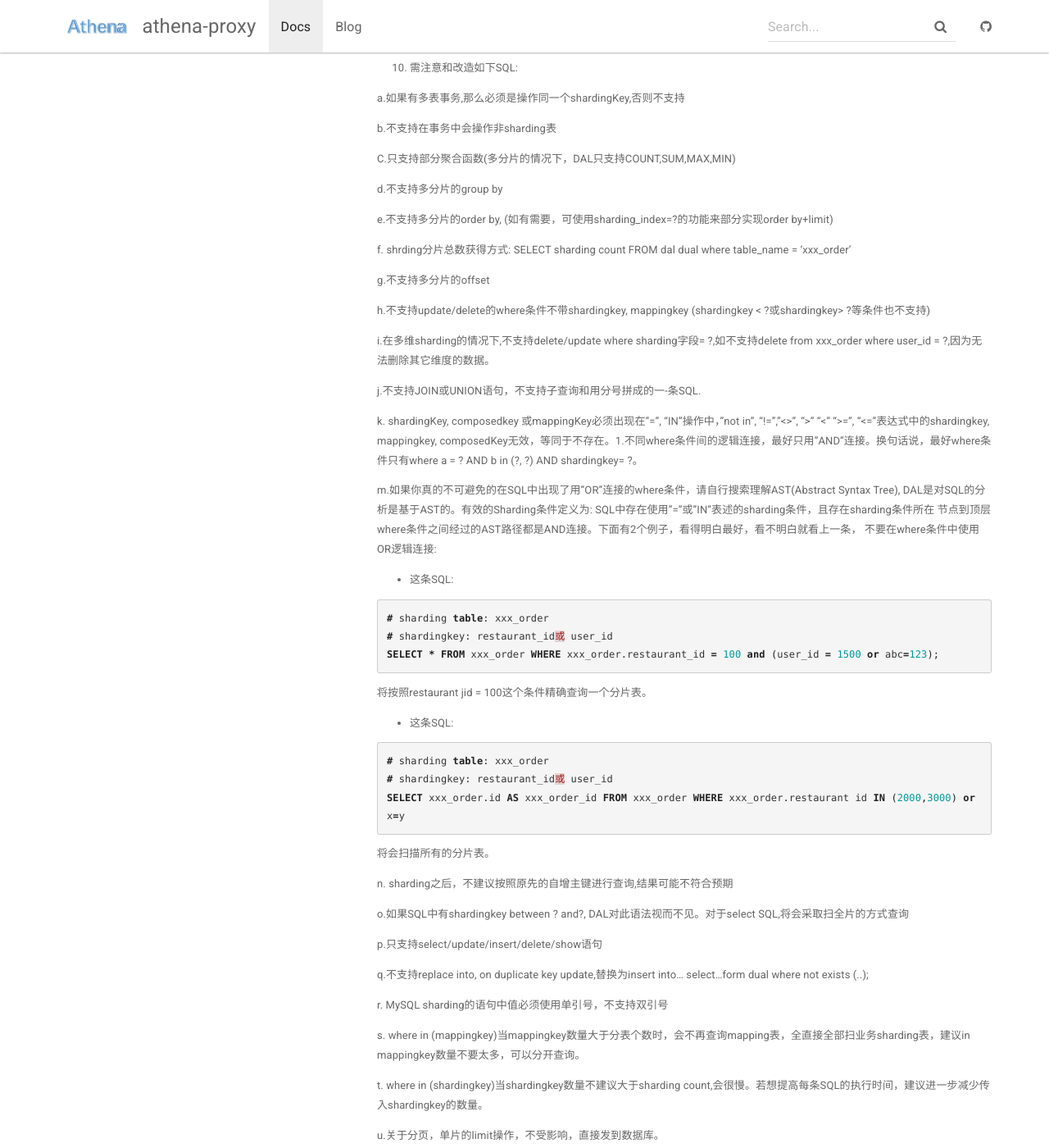
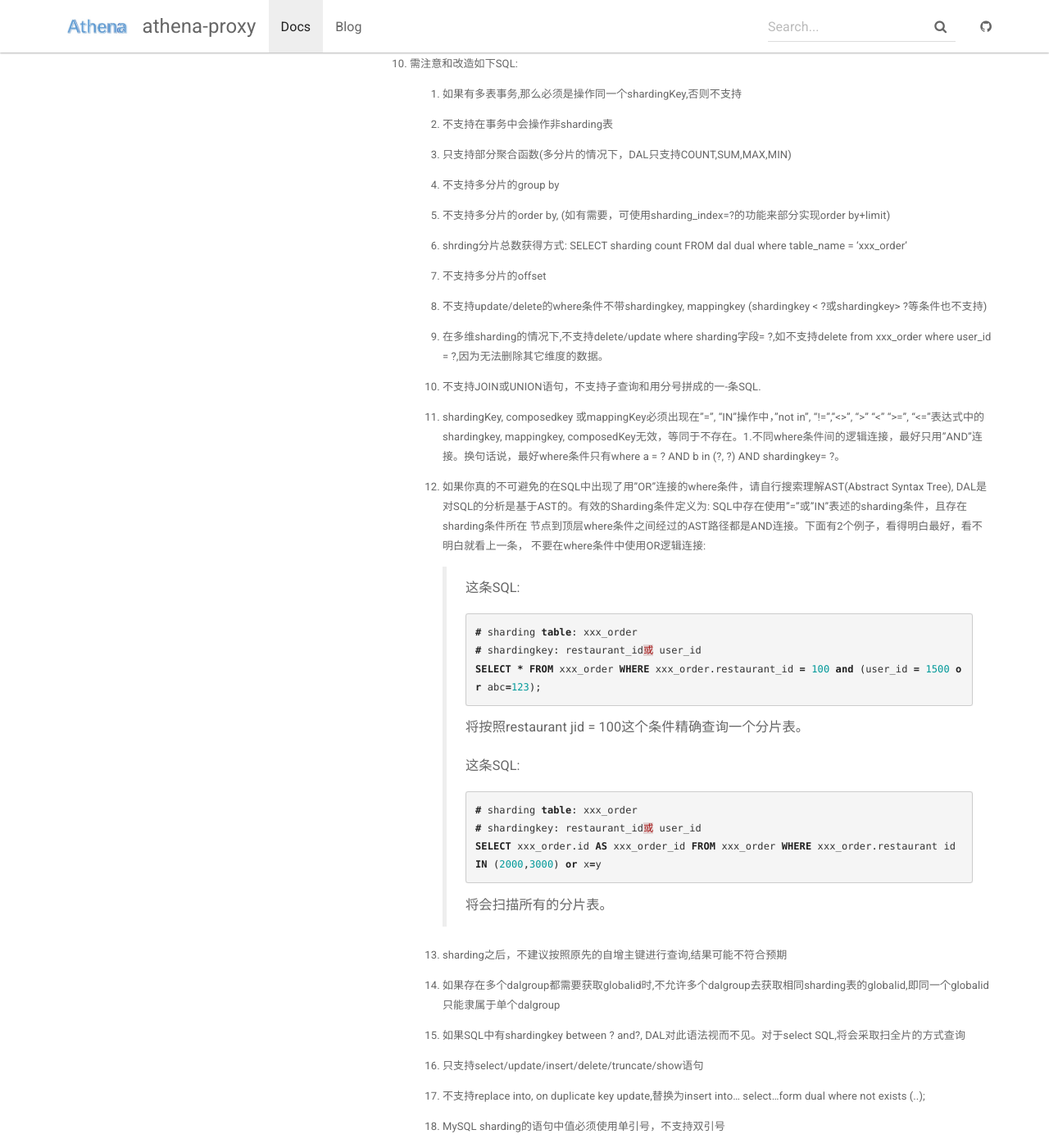
Before and after one commit to athena-proxy/athena-proxy.github.io, a Jekyll site: the page built from _docs/DAL接入/sharding-limit.md, in a window 1280 px wide and 1400 px high, scrolled down 945 px. Shown: the whole window at 82% size. Built offline with Jekyll 4.4.1, drawn with Linux system fonts in a browser that asks for light colours; some of the changed text lies outside the part shown.

Commit message:
formatting markdown files and add doc for globalid

````diff
--- a/_data/docs.yml
+++ b/_data/docs.yml
@@ -1,3 +1,7 @@
 - title: DAL接入
   docs:
   - sharding-limit
+
+- title: DAL原理
+  docs:
+  - globalid
--- /dev/null
+++ b/_docs/DAL原理/globalid.md
@@ -0,0 +1,44 @@
+---
+title: GlobalId原理
+permalink: /docs/globalid/
+---
+
+## 背景
+
+Globalld最初的目的是为了配合Athena第一个Sharding客户订单表的Sharding方案而产生的一个配套方案。订单表的Sharding方案必须配合Athena提供的Globalld才能工作。后来，由于Athena到DB之间的连接复用，导致原来产研写入一条记录,然后使用 `SELECT LAST_INSERT_ID()`  SQL获取生成的id，然后再赋予此id业务含义的玩法没办法继续下去，因为 `LAST_INSERT_ID() ` 是一个DB会话相关的函数。产研只能使用GloballD预先获取生成的全局唯一id，然后再写入数据库来绕过上述问题。
+
+## 使用姿势
+
+考虑到使用GloballD的用户大部分都是与数据库配套使用的，为了减少业务不必要的依赖，所以Athena提供的GlobalID是通过业务发送特殊SQL的给Athena,然后Athena在返回的结果中返回生成的GloballD给用户使用的。
+
+## GloballD原理
+
+为满足不同业务场景的需求，Athena开发了多种不同种类的Globalld提供给业务使用。大部分返回的Globalld都是类型的结果，基本原理都是在用户的数据库中创建一张 `dal_sequences` 表，然后在该表中写入记录，存储种子值，每个Athena进程在有请求要获取Globalld时会从对应的dal_sequences表中获取对应记录的种子值作为填充位填充到Globalld的高位中保证Globalld的全局唯一性， 也可以通过控制种子值的范围来控制最终生成的Globalld的范围，在Globalld的低位写入不同的信息用于不同的目的。最后将拼凑好的Globalld返回给Client。
+
+同一个DAL Group可以有多个GloballD，多个Globalld的种子值写在同一个Home库中的dal_sequences表中。Home库对于非Sharding的库就等于业务自己的数据库，Sharding库即便Sharding后，依然有些SQL无法找到合适的库执行，而且业务大概率是Sharding表和非Sharding表混用的，原来未sharding的表会存在home库上。此处所说的库是database概念，不是数据库进程级别，所以Home库可以位于独立的数据库机器，同机器不同数据库进程，同进程不同database，甚至可以与某个Sharding分片库相同。业务在请求同一个Athena集群的不同节点时，这些节点都会去同一个dal sequences表获取最新的种子值，每次获取使用 `select for update` 语法保证每次获取种子只会有一个Athena节点成功来避免Globalld重复。
+
+出于性能的考虑，每个Athena节 点会缓存部分的种子值，只有种子值用尽后才会去dal sequences表中获取一段新的种子值缓存。
+
+为了支持多机房部署，同一个逻辑的Globalld在不同机房会使用不同的种子范围，这些范围是保证分段不重合的。也就是说，对于同一个Globalld的种 子在dal_sequences表中会有多条记录，不同的机房使用不同的种子范围。结合下面的种子样例，实际的种子名是逻辑种子名+ezone后缀作为seq name存入的。不同ezone使用不同的种子。
+
+# 实际dal_sequences数据样例
+
+| seq name  | last_ value | is_ delete |
+| --------- | ----------- | ---------- |
+| xx_ezone1 | 0           | 0          |
+| xx_ezone2 | 1000000     | 0          |
+
+# dal_ sequences表结构
+
+```sql
+CREATE TABLE `dal_sequences` (
+	id bigint(20) unsigned NOT NULL AUTO_ INCREMENT COMMENT 'Physical main id',
+	seq_name varchar(64) NOT NULL DEFAULT '' COMMENT 'Sequence name'
+	last value bigint(20) NOT NULL DEFAULT '0' COMMENT 'The last used value of the sequence. The next value must be increased based on this value',
+	is_delete tinyint(4) NOT NULL DEFAULT '0' COMMENT 'Common column by DA rules',
+	created_at timestamp NOT NULL DEFAULT CURRENT_TIMESTAMP,
+	updated_at timestamp NOT NULL DEFAULT CURRENT_TIMESTAMP ON UPDATE CURRENT_TIMESTAMP,
+	PRIMARY KEY ('id'),
+	UNIQUE KEY `uk_seq_name` (`seq_name`)
+) ENGINE=InnoDB DEFAULT CHARSET=utf8 COMMENT='This table stores seeds of global id'
+```
--- a/_docs/DAL接入/sharding-limit.md
+++ b/_docs/DAL接入/sharding-limit.md
@@ -36,107 +36,106 @@
 
 10. 需注意和改造如下SQL:
 
-a.如果有多表事务,那么必须是操作同一个shardingKey,否则不支持
+    1. 如果有多表事务,那么必须是操作同一个shardingKey,否则不支持
 
-b.不支持在事务中会操作非sharding表
+    2. 不支持在事务中会操作非sharding表
 
-C.只支持部分聚合函数(多分片的情况下，DAL只支持COUNT,SUM,MAX,MIN)
+    3. 只支持部分聚合函数(多分片的情况下，DAL只支持COUNT,SUM,MAX,MIN)
 
-d.不支持多分片的group by
+    4. 不支持多分片的group by
 
-e.不支持多分片的order by, (如有需要，可使用sharding_index=?的功能来部分实现order by+limit)
+    5. 不支持多分片的order by, (如有需要，可使用sharding_index=?的功能来部分实现order by+limit)
 
-f. shrding分片总数获得方式: SELECT sharding count FROM dal dual where table_name = 'xxx_order'
+    6. shrding分片总数获得方式: SELECT sharding count FROM dal dual where table_name = 'xxx_order'
 
-g.不支持多分片的offset
+    7. 不支持多分片的offset
 
-h.不支持update/delete的where条件不带shardingkey, mappingkey (shardingkey < ?或shardingkey> ?等条件也不支持)
+    8. 不支持update/delete的where条件不带shardingkey, mappingkey (shardingkey < ?或shardingkey> ?等条件也不支持)
 
-i.在多维sharding的情况下,不支持delete/update where sharding字段= ?,如不支持delete from xxx_order where user_id = ?,因为无法删除其它维度的数据。
+    9. 在多维sharding的情况下,不支持delete/update where sharding字段= ?,如不支持delete from xxx_order where user_id = ?,因为无法删除其它维度的数据。
 
-j.不支持JOIN或UNION语句，不支持子查询和用分号拼成的一-条SQL.
+    10. 不支持JOIN或UNION语句，不支持子查询和用分号拼成的一-条SQL.
 
-k. shardingKey, composedkey 或mappingKey必须出现在"=", "IN"操作中，"not in", "!=","<>", ">" "<" ">=", "<="表达式中的shardingkey, mappingkey, composedKey无效，等同于不存在。1.不同where条件间的逻辑连接，最好只用"AND"连接。换句话说，最好where条件只有where a = ? AND b in (?, ?) AND shardingkey= ?。
+    11. shardingKey, composedkey 或mappingKey必须出现在"=", "IN"操作中，"not in", "!=","<>", ">" "<" ">=", "<="表达式中的shardingkey, mappingkey, composedKey无效，等同于不存在。1.不同where条件间的逻辑连接，最好只用"AND"连接。换句话说，最好where条件只有where a = ? AND b in (?, ?) AND shardingkey= ?。
 
-m.如果你真的不可避免的在SQL中出现了用"OR"连接的where条件，请自行搜索理解AST(Abstract Syntax Tree), DAL是对SQL的分析是基于AST的。有效的Sharding条件定义为: SQL中存在使用"="或"IN"表述的sharding条件，且存在sharding条件所在 节点到顶层where条件之间经过的AST路径都是AND连接。下面有2个例子，看得明白最好，看不明白就看上一条， 不要在where条件中使用OR逻辑连接:
+    12. 如果你真的不可避免的在SQL中出现了用"OR"连接的where条件，请自行搜索理解AST(Abstract Syntax Tree), DAL是对SQL的分析是基于AST的。有效的Sharding条件定义为: SQL中存在使用"="或"IN"表述的sharding条件，且存在sharding条件所在 节点到顶层where条件之间经过的AST路径都是AND连接。下面有2个例子，看得明白最好，看不明白就看上一条， 不要在where条件中使用OR逻辑连接:
 
-- 这条SQL:
+        > 这条SQL:
+        >
+        > ```sql
+        > # sharding table: xxx_order
+        > # shardingkey: restaurant_id或 user_id
+        > SELECT * FROM xxx_order WHERE xxx_order.restaurant_id = 100 and (user_id = 1500 or abc=123);
+        > ```
+        >
+        > 将按照restaurant jid = 100这个条件精确查询一个分片表。
+        >
+        > 这条SQL:
+        >
+        > ```sql
+        > # sharding table: xxx_order
+        > # shardingkey: restaurant_id或 user_id
+        > SELECT xxx_order.id AS xxx_order_id FROM xxx_order WHERE xxx_order.restaurant id IN (2000,3000) or x=y
+        > ```
+        >
+        > 将会扫描所有的分片表。
 
-```sql
-# sharding table: xxx_order
-# shardingkey: restaurant_id或 user_id
-SELECT * FROM xxx_order WHERE xxx_order.restaurant_id = 100 and (user_id = 1500 or abc=123);
-```
+    13. sharding之后，不建议按照原先的自增主键进行查询,结果可能不符合预期
 
-将按照restaurant jid = 100这个条件精确查询一个分片表。
+    14. 如果存在多个dalgroup都需要获取globalid时,不允许多个dalgroup去获取相同sharding表的globalid,即同一个globalid只能隶属于单个dalgroup
 
-- 这条SQL:
+    15. 如果SQL中有shardingkey between ? and?, DAL对此语法视而不见。对于select SQL,将会采取扫全片的方式查询
 
-```sql
-# sharding table: xxx_order
-# shardingkey: restaurant_id或 user_id
-SELECT xxx_order.id AS xxx_order_id FROM xxx_order WHERE xxx_order.restaurant id IN (2000,3000) or x=y
-```
+    16. 只支持select/update/insert/delete/truncate/show语句
 
-将会扫描所有的分片表。
+    17. 不支持replace into, on duplicate key update,替换为insert into...  select...form dual where not exists (..);
 
-n. sharding之后，不建议按照原先的自增主键进行查询,结果可能不符合预期
+    18.  MySQL sharding的语句中值必须使用单引号，不支持双引号
 
-o.如果SQL中有shardingkey between ? and?, DAL对此语法视而不见。对于select SQL,将会采取扫全片的方式查询
+    19. where in (mappingkey)当mappingkey数量大于分表个数时，会不再查询mapping表，全直接全部扫业务sharding表，建议in mappingkey数量不要太多，可以分开查询。
 
-p.只支持select/update/insert/delete/show语句
+    20.  where in (shardingkey)当shardingkey数量不建议大于sharding count,会很慢。若想提高每条SQL的执行时间，建议进一步减少传入shardingkey的数量。
 
-q.不支持replace into, on duplicate key update,替换为insert into...  select...form dual where not exists (..);
+    21. 关于分页，单片的limit操作，不受影响，直接发到数据库。
 
-r. MySQL sharding的语句中值必须使用单引号，不支持双引号
+        跨片的limit操作，目前提供了一种非严格语义上的imit,具体如下:
 
-s. where in (mappingkey)当mappingkey数量大于分表个数时，会不再查询mapping表，全直接全部扫业务sharding表，建议in mappingkey数量不要太多，可以分开查询。
+        比如sql为limit100, 第一个分片返回了50条记录，第二个分片返回了80条记录，我们会直接取第一个分片的50条和第二个分片的前50条返回给用户，其余的分片不再访问。
 
-t. where in (shardingkey)当shardingkey数量不建议大于sharding count,会很慢。若想提高每条SQL的执行时间，建议进一步减少传入shardingkey的数量。
+11. 如果业务需要生成globalid,那么需要在相应环境里初始化种子
 
-u.关于分页，单片的limit操作，不受影响，直接发到数据库。
+12. 生产环境db资源准备
 
-跨片的limit操作，目前提供了一种非严格语义上的imit,具体如下:
+13. 如果该业务需要老数据那么DAL需要在线上切换sharding之前导入老数据
+    1. 导入数据时需要和业务方确认每张表的唯一一键,以便dal可以多次导入数据而不会出现数据重复
+    2. 也防止切换origin->sharding失败，回退sharding->origin时,不会出现id重复等问题
+    3. 导数据时候建议加一个新的group,可以单独看其metrics,记得zkdal init这个group
+14. 和业务方确认业务低谷期间,此时业务会处于宕机状态,进行切换操作
 
-比如sq|为limit100, 第一个分片返回了50条记录，第二个分片返回了80条记录，我们会直接取第一个分片的50条和第二个分片的前50条返回给用户，其余的分片不再访问。
+# 注意事项
 
-11.如果业务需要生成globalid,那么需要在相应环境里初始化种子
+1. 确认非sharding库和sharding库的参数配置-致， 目前已知的一定要check的参数如下：
+   1. sql _mode
+   2. 字符集
+   3. explicit_defaults_for_timestamp
 
-12.生产环境db资源准备
+2. 确认DAL是否开启了SHARDING模式
 
-13.如果该业务需要老数据那么DAL需要在线上切换sharding之前导入老数据
+3. 确认业务方是否有batch insert行为，如有需打开开关此功能已不再开放支持。
 
-a.导入数据时需要和业务方确认每张表的唯一一键,以便dal可以多次导入数据而不会出现数据重复
+4. 目前DAL不支持值为blob(varbinary)的sharding
 
-b.也防止切换origin->sharding失败，回退sharding->origin时,不会出现id重复等问题
+5. sharding表，unique index不能保证数据的全局唯一-性
 
-C.导数据时候建议加一个新的group,可以单独看其metrics,记得zkdal init这个group
+# Q&A
 
-14.和业务方确认业务低谷期间,此时业务会处于宕机状态,进行切换操作
-
-## 注意事项
-
-1.确认非sharding库和sharding库的参数配置-致， 目前已知的一-定要check的参数如下:
-
-a. sql _mode
-
-b.字符集
-
-C. explicit_defaults_for_timestamp
-
-2.目前DAL不支持值为blob(varbinary)的sharding
-
-3.sharding表，unique index不能保证数据的全局唯一-性
-
-## Q&A
-
-1.在排障时，如何查询对应的sharding. key对应到哪个片?
+一、在排障时，如何查询对应的sharding. key对应到哪个片?
 
 A:使用select help from dal dual; 查看select shard. _info对应的查询语句。
 
 (注意，这些语句仅做排障使用，不要在代码中使用这些对应的查询语句，如果你写了，请做好背锅准备! )
 
-2.觉得dal层是串行的太慢了，我想查询到对应的片区，然后并发查询，要怎么做?
+二、觉得dal层是串行的太慢了，我想查询到对应的片区，然后并发查询，要怎么做?
 
 A:方案一，有shardkey, 则拆了sql, 并发查。
 
````
Also changed, not shown: other parts of _docs/DAL接入/sharding-limit.md (+4 -4 lines), _posts/2020-01-12-Remote-Working-Protocol.md (+2 -0 lines).
